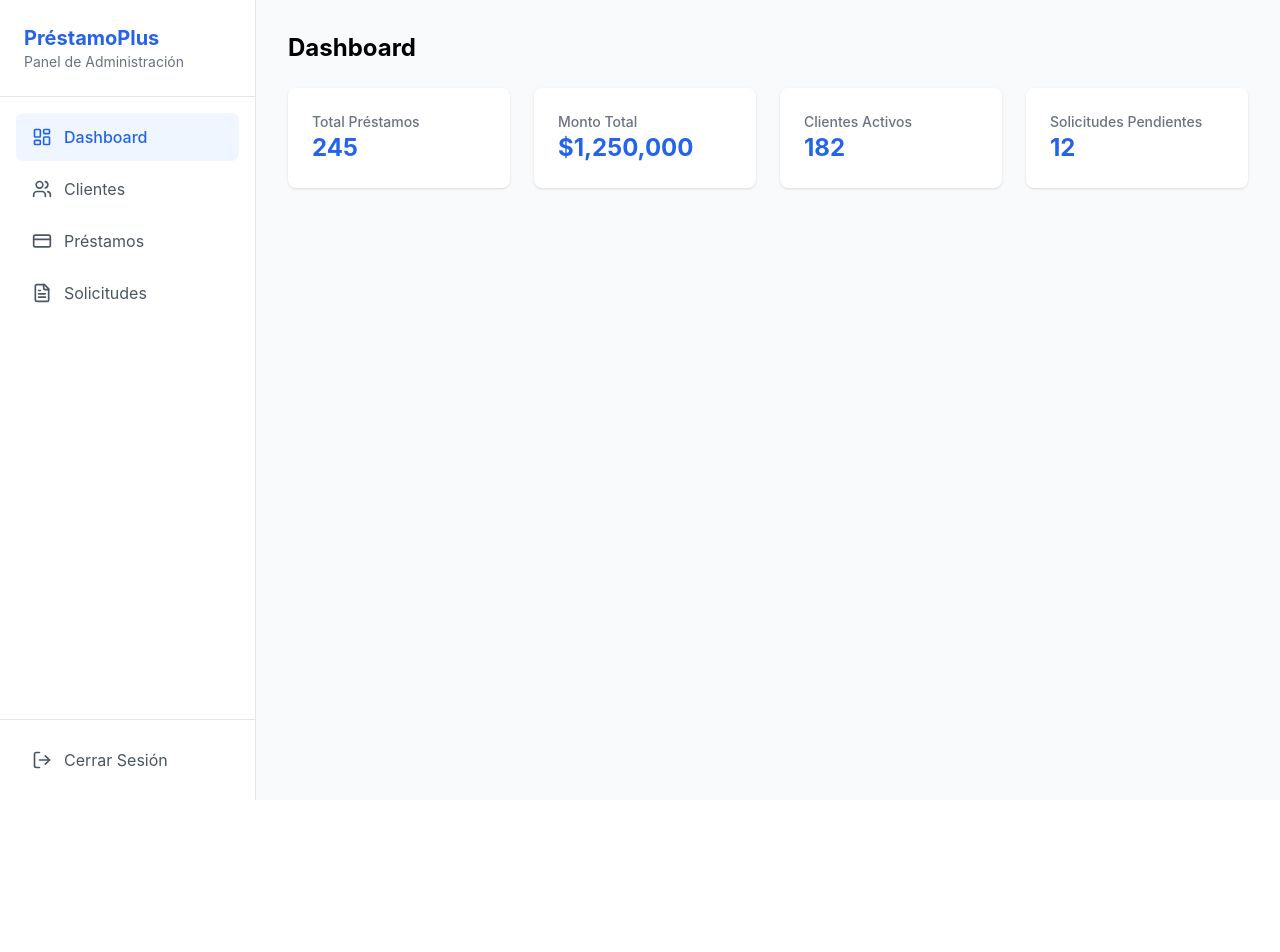
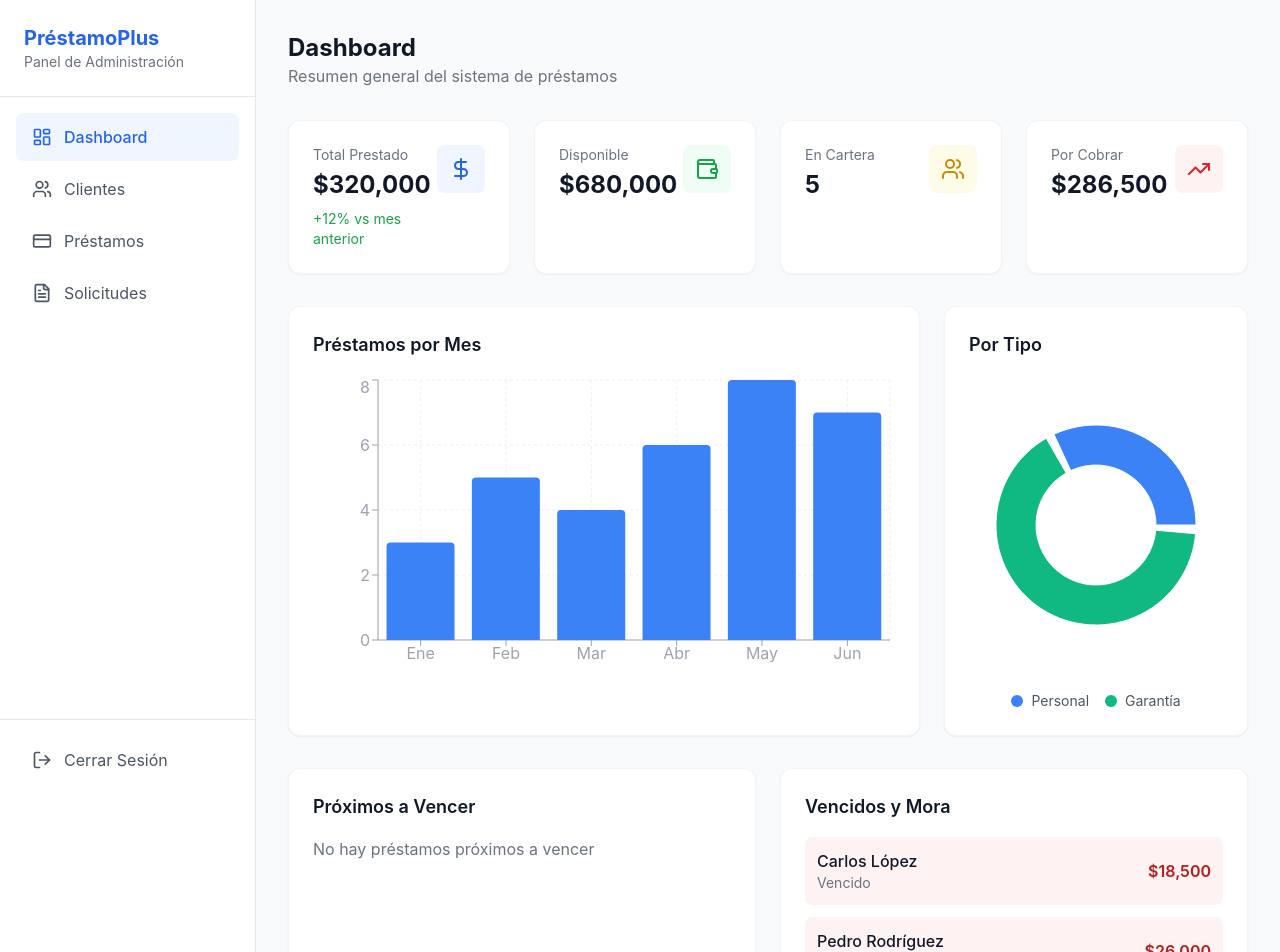
Before and after one commit to Adrianh-14/Presta-, a React (Vite) app: page /admin in a window 1280 px wide. Shown: the top 952 px of the page. Before the commit the page ends 800 px from the top, so only its background shows below. Built offline with nearby package versions, Linux system fonts and the light colour scheme.

Commit message:
Add Dashboard page with KPIs, charts, and alert sections

```diff
--- a/src/pages/admin/Dashboard.jsx
+++ b/src/pages/admin/Dashboard.jsx
@@ -1,23 +1,146 @@
+import { DollarSign, Wallet, Users, TrendingUp } from 'lucide-react';
+import { BarChart, Bar, XAxis, YAxis, CartesianGrid, Tooltip, ResponsiveContainer, PieChart, Pie, Cell } from 'recharts';
+import KPICard from '../../components/KPICard';
+import { kpis, graficoPrestamosPorMes, graficoPorTipo, prestamos } from '../../data/mockData';
+
+const COLORS = ['#3b82f6', '#10b981', '#f59e0b', '#ef4444'];
+
 export default function Dashboard() {
+  const prestamosProximosVencer = prestamos.filter(p => {
+    if (p.estado !== 'activo') return false;
+    const vencimiento = new Date(p.fechaVencimiento);
+    const hoy = new Date();
+    const diasRestantes = (vencimiento - hoy) / (1000 * 60 * 60 * 24);
+    return diasRestantes <= 30 && diasRestantes > 0;
+  });
+
+  const prestamosVencidos = prestamos.filter(p => p.estado === 'vencido' || p.estado === 'mora');
+
   return (
     <div>
-      <h1 className="text-2xl font-bold mb-6">Dashboard</h1>
-      <div className="grid grid-cols-1 md:grid-cols-2 lg:grid-cols-4 gap-6">
-        <div className="bg-white p-6 rounded-lg shadow">
-          <h3 className="text-sm font-medium text-gray-500">Total Préstamos</h3>
-          <p className="text-2xl font-bold text-primary-600">245</p>
+      <div className="mb-8">
+        <h1 className="text-2xl font-bold text-gray-900">Dashboard</h1>
+        <p className="text-gray-500">Resumen general del sistema de préstamos</p>
+      </div>
+
+      {/* KPIs */}
+      <div className="grid grid-cols-1 md:grid-cols-2 lg:grid-cols-4 gap-6 mb-8">
+        <KPICard
+          title="Total Prestado"
+          value={`$${kpis.totalPrestado.toLocaleString()}`}
+          icon={DollarSign}
+          color="primary"
+          change="12% vs mes anterior"
+          changeType="positive"
+        />
+        <KPICard
+          title="Disponible"
+          value={`$${kpis.disponible.toLocaleString()}`}
+          icon={Wallet}
+          color="success"
+        />
+        <KPICard
+          title="En Cartera"
+          value={kpis.enCartera}
+          icon={Users}
+          color="warning"
+        />
+        <KPICard
+          title="Por Cobrar"
+          value={`$${kpis.porCobrar.toLocaleString()}`}
+          icon={TrendingUp}
+          color="danger"
+        />
+      </div>
+
+      {/* Charts Row */}
+      <div className="grid grid-cols-1 lg:grid-cols-3 gap-6 mb-8">
+        {/* Préstamos por mes */}
+        <div className="bg-white rounded-xl p-6 shadow-sm border border-gray-100 lg:col-span-2">
+          <h3 className="text-lg font-semibold text-gray-900 mb-4">Préstamos por Mes</h3>
+          <ResponsiveContainer width="100%" height={300}>
+            <BarChart data={graficoPrestamosPorMes}>
+              <CartesianGrid strokeDasharray="3 3" stroke="#f0f0f0" />
+              <XAxis dataKey="mes" stroke="#9ca3af" />
+              <YAxis stroke="#9ca3af" />
+              <Tooltip />
+              <Bar dataKey="cantidad" fill="#3b82f6" radius={[4, 4, 0, 0]} />
+            </BarChart>
+          </ResponsiveContainer>
         </div>
-        <div className="bg-white p-6 rounded-lg shadow">
-          <h3 className="text-sm font-medium text-gray-500">Monto Total</h3>
-          <p className="text-2xl font-bold text-primary-600">$1,250,000</p>
+
+        {/* Por tipo */}
+        <div className="bg-white rounded-xl p-6 shadow-sm border border-gray-100">
+          <h3 className="text-lg font-semibold text-gray-900 mb-4">Por Tipo</h3>
+          <ResponsiveContainer width="100%" height={300}>
+            <PieChart>
+              <Pie
+                data={graficoPorTipo}
+                cx="50%"
+                cy="50%"
+                innerRadius={60}
+                outerRadius={100}
+                paddingAngle={5}
+                dataKey="valor"
+              >
+                {graficoPorTipo.map((entry, index) => (
+                  <Cell key={`cell-${index}`} fill={COLORS[index]} />
+                ))}
+              </Pie>
+              <Tooltip formatter={(value) => `$${value.toLocaleString()}`} />
+            </PieChart>
+          </ResponsiveContainer>
+          <div className="flex justify-center gap-4 mt-4">
+            {graficoPorTipo.map((item, index) => (
+              <div key={item.nombre} className="flex items-center gap-2">
+                <div className="w-3 h-3 rounded-full" style={{ backgroundColor: COLORS[index] }} />
+                <span className="text-sm text-gray-600">{item.nombre}</span>
+              </div>
+            ))}
+          </div>
         </div>
-        <div className="bg-white p-6 rounded-lg shadow">
-          <h3 className="text-sm font-medium text-gray-500">Clientes Activos</h3>
-          <p className="text-2xl font-bold text-primary-600">182</p>
+      </div>
+
+      {/* Alerts */}
+      <div className="grid grid-cols-1 lg:grid-cols-2 gap-6">
+        {/* Próximos a vencer */}
+        <div className="bg-white rounded-xl p-6 shadow-sm border border-gray-100">
+          <h3 className="text-lg font-semibold text-gray-900 mb-4">Próximos a Vencer</h3>
+          {prestamosProximosVencer.length === 0 ? (
+            <p className="text-gray-500">No hay préstamos próximos a vencer</p>
+          ) : (
+            <div className="space-y-3">
+              {prestamosProximosVencer.map((p) => (
+                <div key={p.id} className="flex items-center justify-between p-3 bg-yellow-50 rounded-lg">
+                  <div>
+                    <p className="font-medium text-gray-900">{p.cliente}</p>
+                    <p className="text-sm text-gray-500">Vence: {p.fechaVencimiento}</p>
+                  </div>
+                  <span className="font-semibold text-yellow-700">${p.saldoPendiente.toLocaleString()}</span>
+                </div>
+              ))}
+            </div>
+          )}
         </div>
-        <div className="bg-white p-6 rounded-lg shadow">
-          <h3 className="text-sm font-medium text-gray-500">Solicitudes Pendientes</h3>
-          <p className="text-2xl font-bold text-primary-600">12</p>
+
+        {/* Vencidos */}
+        <div className="bg-white rounded-xl p-6 shadow-sm border border-gray-100">
+          <h3 className="text-lg font-semibold text-gray-900 mb-4">Vencidos y Mora</h3>
+          {prestamosVencidos.length === 0 ? (
+            <p className="text-gray-500">No hay préstamos vencidos</p>
+          ) : (
+            <div className="space-y-3">
+              {prestamosVencidos.map((p) => (
+                <div key={p.id} className="flex items-center justify-between p-3 bg-red-50 rounded-lg">
+                  <div>
+                    <p className="font-medium text-gray-900">{p.cliente}</p>
+                    <p className="text-sm text-gray-500">{p.estado === 'mora' ? 'En mora' : 'Vencido'}</p>
+                  </div>
+                  <span className="font-semibold text-red-700">${p.saldoPendiente.toLocaleString()}</span>
+                </div>
+              ))}
+            </div>
+          )}
         </div>
       </div>
     </div>
```
